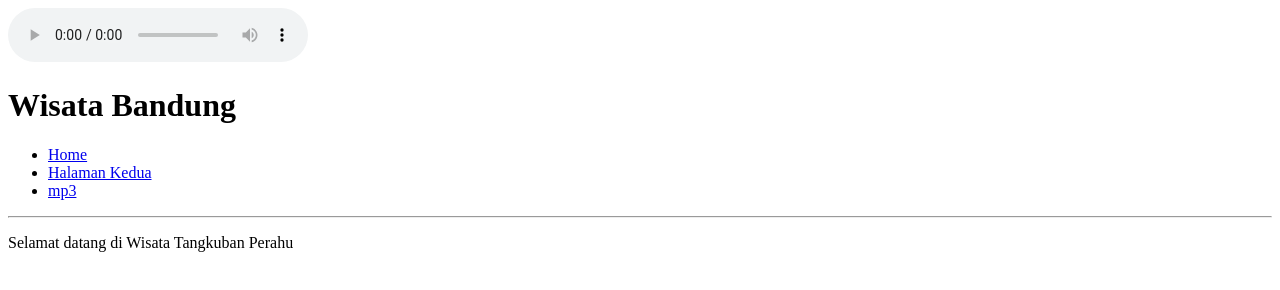
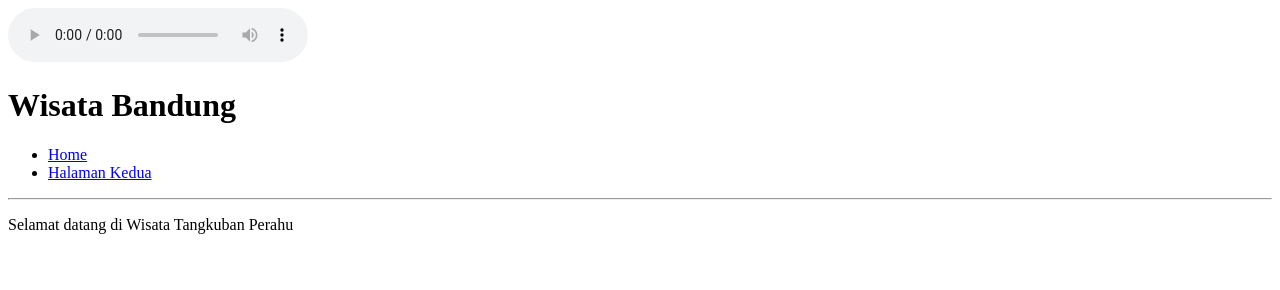
Before and after one commit to ridwanpastrana/ridwanpastranaa, a plain HTML site: page index.html in a window 1280 px wide. Drawn offline with Linux system fonts and the light colour scheme.

Commit message:
nomp3html

```diff
--- a/index.html
+++ b/index.html
@@ -20,9 +20,7 @@
         <li>
             <a href="form.html">Halaman Kedua</a>
         </li>
-        <li>
-        <a href="mp3.html">mp3</a>
-        </li>
+
     </ul>
     <hr>
     <p>Selamat datang di Wisata Tangkuban Perahu</p>
```
